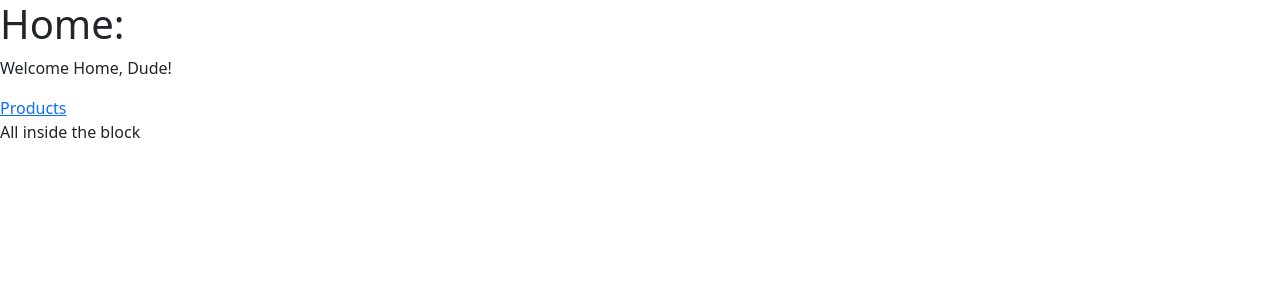
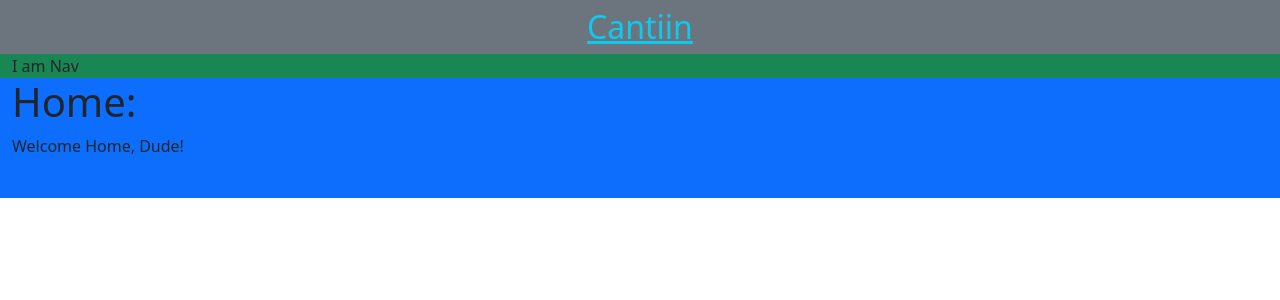
Before and after one commit to OmarThinks/cantiin_django, a Django app: page / in a window 1280 px wide. Shown: the top 300 px of the page. Run offline with Django 3.2, Linux system fonts and the light colour scheme; some libraries are stand-ins or nearby versions.

Commit message:
base_layout.html:updated website layout

```diff
--- /dev/null
+++ b/_app/assets/style.css
@@ -0,0 +1 @@
+header > a:hover{text-decoration: none;}
--- a/_app/templates/base_layout.html
+++ b/_app/templates/base_layout.html
@@ -6,18 +6,42 @@
 	<link rel="stylesheet" href="/static/style.css">
 	<title></title>
 </head>
-<body>
+<body class="container-fluid flex-column flex-nowrap m-0 p-0 bg-white">
 
 
 	<script src="/static/bootstrap/js/jquery.js"></script>
 	<script src="/static/bootstrap/js/bootstrap.bundle.min.js"></script>
 
 
-	<div class="wrapper">
+
+<div class="container-fluid bg-dark p-0">
+	<header
+	class="container-fluid bg-secondary p-1 text-center">
+
+
+
+	<a class="container-fluid m-0 text-info p-0 m-0"
+	href="/"><h2 class="p-1 m-0">Cantiin</h2></a>
+
+</header>
+	<nav class="container-fluid bg-success m-0">I am Nav</nav>
+</div>
+
+
+<div class="container-fluid bg-primary m-0 p-0">
+
+
+
+
+	<main class="wrapper container-fluid m-0">
 		{% block content %}
 		{% endblock %}
-	</div>
+	</main>
+</div>
 
-	All inside the block
+
+
+
+
 </body>
 </html>
```
